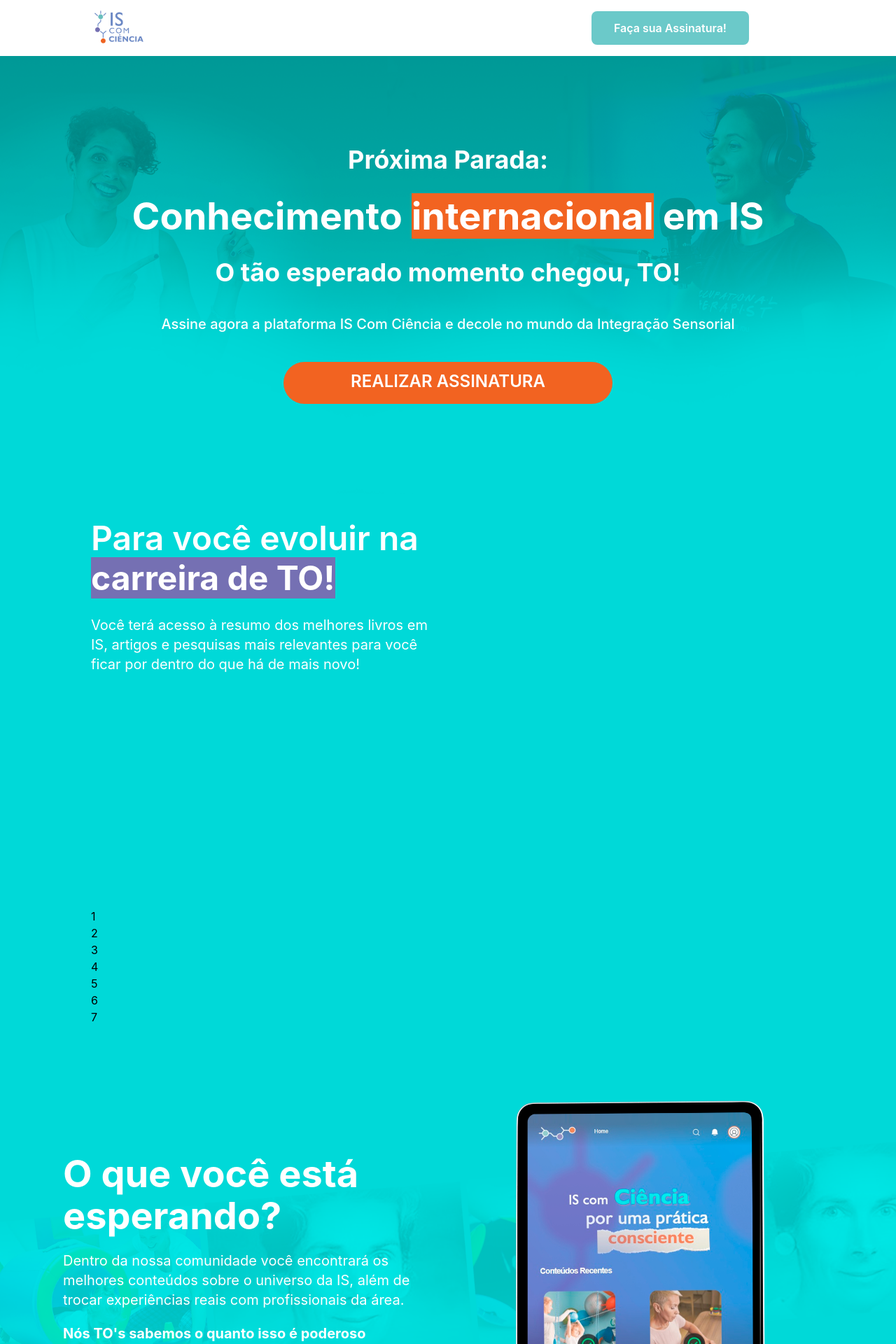
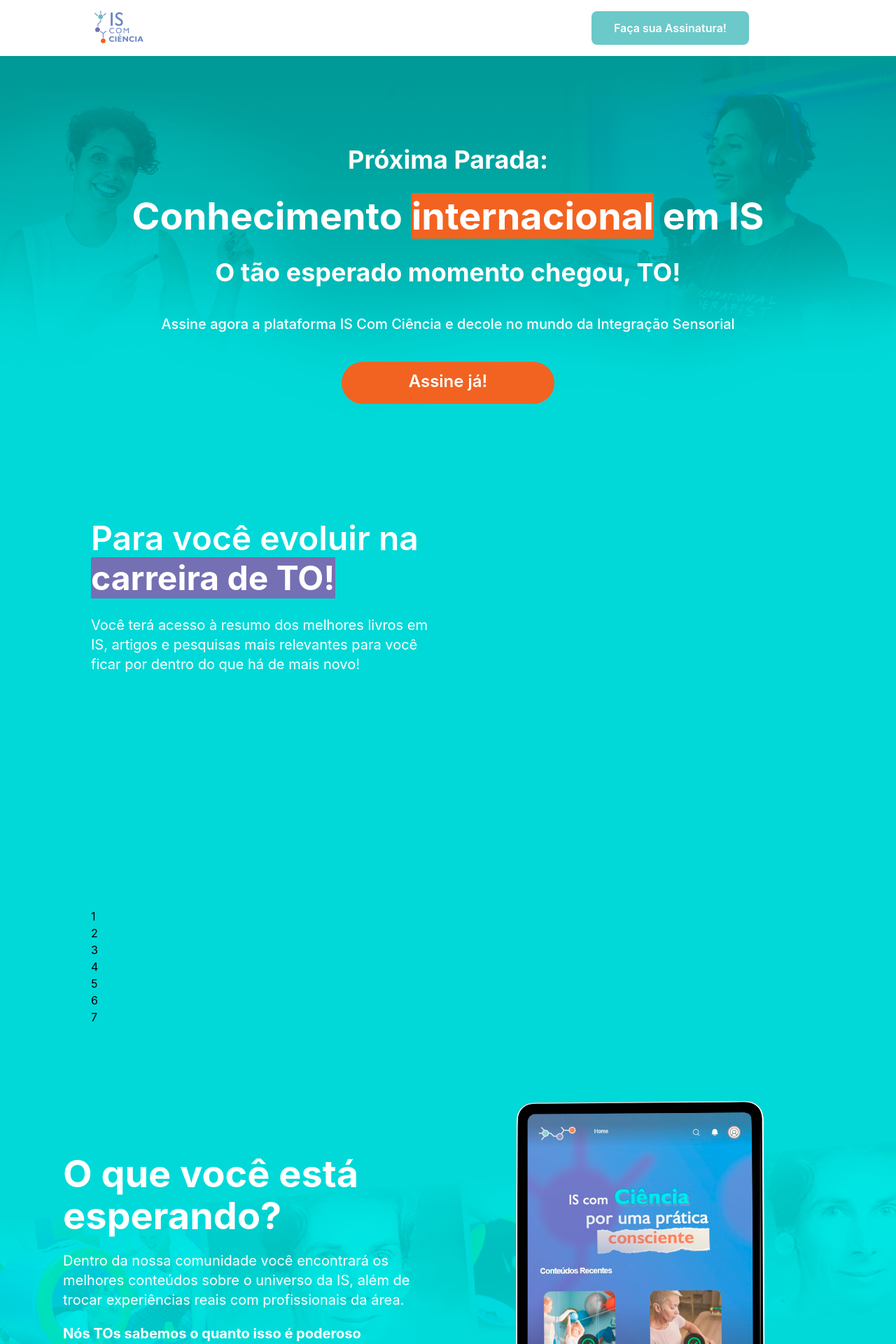
Before and after one commit to indexdc/landingpage-is, a Next.js app: page / in a window 1280 px wide. Shown: the top 1920 px of the page at 70% size. Built offline with nearby package versions, Linux system fonts and the light colour scheme.

Commit message:
alterações textuais

```diff
--- a/pages/index.js
+++ b/pages/index.js
@@ -44,7 +44,7 @@ export default function Home() {
             <button className="bg-[#f26321] px-10 lg:px-24 pb-4 pt-3 rounded-[39px] text-white font-semibold text-xl lg:text-2xl" >
               <Link href="#sale">
                 <a>
-                  REALIZAR ASSINATURA
+                  Assine já!
                 </a>
               </Link>
             </button>
@@ -78,7 +78,7 @@ export default function Home() {
                 <p className="text-white text-base lg:text-xl my-5">Dentro da nossa comunidade você encontrará os melhores conteúdos sobre o universo da IS, além de trocar experiências reais com profissionais da área.
                 </p>
                 <p className="text-white text-base lg:text-xl font-bold mb-5">
-                  Nós TO&apos;s sabemos o quanto isso é poderoso
+                  Nós TOs sabemos o quanto isso é poderoso
                 </p>
                 <button className="bg-[#f26321] px-5 lg:px-10 pb-4 pt-3 rounded-[39px] text-white font-semibold lg:text-2xl">
                   <Link href="#sale">
```
